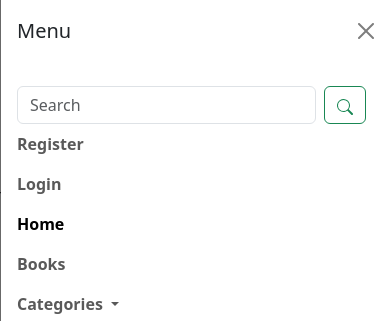
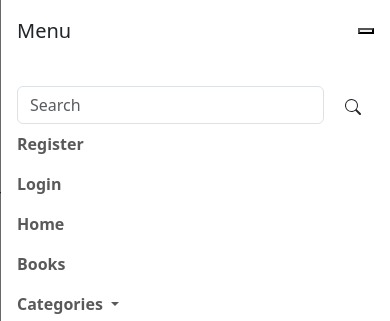
Before and after one commit to abz2489/book-mark-it, a Django app: page /basket/ in a window 390 px wide, after a click that opens the changed part. Shown: the top 321 px of the page. Run offline with Django 3.2, Linux system fonts and the light colour scheme; some libraries are stand-ins or nearby versions.

Commit message:
Remove unwanted bootstrap classes

```diff
--- a/templates/includes/mobile-navbar.html
+++ b/templates/includes/mobile-navbar.html
@@ -9,13 +9,13 @@
 <div class="offcanvas offcanvas-end" tabindex="-1" id="offcanvasNavbar" aria-labelledby="offcanvasNavbarLabel">
     <div class="offcanvas-header">
         <h5 class="offcanvas-title" id="offcanvasNavbarLabel">Menu</h5>
-        <button type="button" class="btn-close" data-bs-dismiss="offcanvas" aria-label="Close"></button>
+        <button type="button" class="btn-close-white" data-bs-dismiss="offcanvas" aria-label="Close"></button>
     </div>
     <div class="offcanvas-body">
         <!--SEARCH-->
         <form method="GET" action="{% url 'books' %}" class="mt-2 d-flex w-100 d-xxl-none d-xl-none d-xxl-block d-lg-none d-xl-block" role="search">
             <input class="form-control me-2" type="search" placeholder="Search" aria-label="Search">
-            <button class="btn me-2 btn-outline-success" type="submit">
+            <button class="btn" id="btn-search" type="submit">
                 <svg xmlns="http://www.w3.org/2000/svg" width="16" height="16" fill="currentColor" class="bi bi-search" viewBox="0 0 16 16">
                     <path d="M11.742 10.344a6.5 6.5 0 1 0-1.397 1.398h-.001c.03.04.062.078.098.115l3.85 3.85a1 1 0 0 0 1.415-1.414l-3.85-3.85a1.007 1.007 0 0 0-.115-.1zM12 6.5a5.5 5.5 0 1 1-11 0 5.5 5.5 0 0 1 11 0"/>
                 </svg>
@@ -47,7 +47,7 @@
             {% endif %}
 
             <li class="nav-item">
-                <a class="nav-link d-block d-lg-none active" aria-current="page" href="{% url 'home' %}">Home</a>
+                <a class="nav-link d-block d-lg-none" aria-current="page" href="{% url 'home' %}">Home</a>
             </li>
             <li class="nav-item">
                 <a class="nav-link d-block d-lg-none" href="{% url 'books' %}">Books</a>
```
